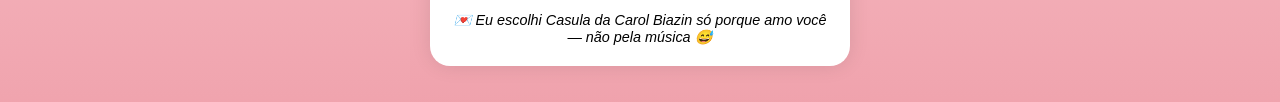
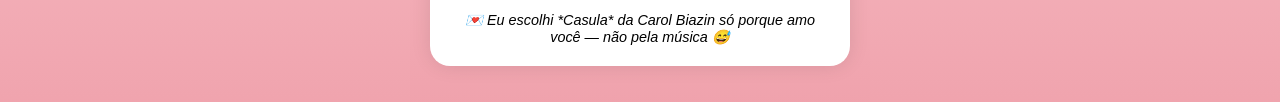
Before and after one commit to Vanessa-teles/sitedaniella, a plain HTML site: page historia.html in a window 1280 px wide. Shown: the part 605-707 px from the top of the page. Drawn offline with Linux system fonts and the light colour scheme; files that its build step writes are made by us from their sources.

Commit message:
segundo commit

```diff
--- a/paginas/historia.html
+++ b/historia.html
@@ -27,7 +27,7 @@
         <p>"Um dia comum com você vira meu favorito."</p>
       </div>
     </div>
-    <p class="nota">💌 Eu escolhi Casula da Carol Biazin só porque amo você — não pela música 😅</p>
+    <p class="nota">💌 Eu escolhi *Casula* da Carol Biazin só porque amo você — não pela música 😅</p>
   </div>
 </body>
 </html>
```
Also changed, not shown: index.html (line endings or trailing spaces).
